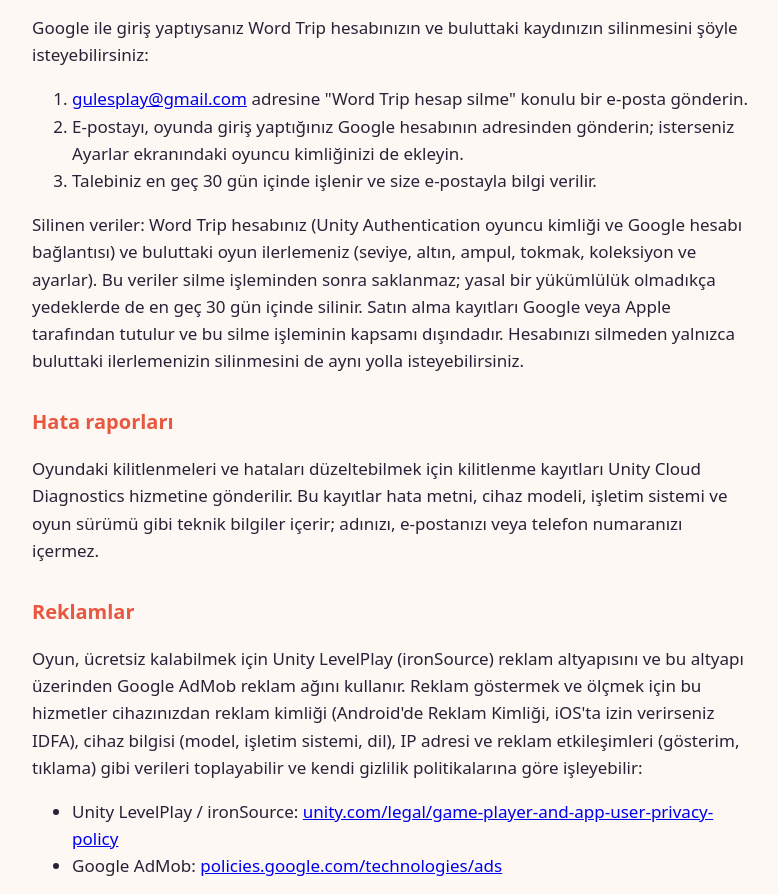
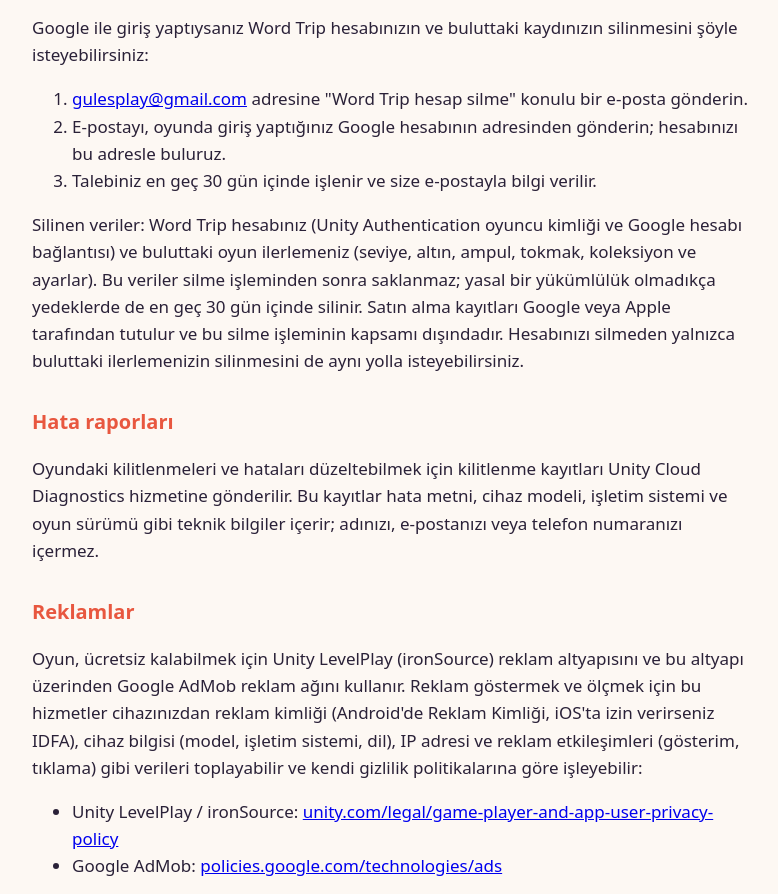
Before and after one commit to gulesplay/gulesplay.github.io, a plain HTML site: page kelime-turu/gizlilik.html in a window 1280 px wide. Shown: the part 789-1683 px from the top of the page, without its empty margins (248-1026 px from the left). Drawn offline with Linux system fonts and the light colour scheme.

Commit message:
Gizlilik: silme adımı netleştirildi
Co-Authored-By: Claude Opus 5.5 <noreply@anthropic.com>

```diff
--- a/kelime-turu/gizlilik.html
+++ b/kelime-turu/gizlilik.html
@@ -31,7 +31,7 @@
 <p>Google ile giriş yaptıysanız Word Trip hesabınızın ve buluttaki kaydınızın silinmesini şöyle isteyebilirsiniz:</p>
 <ol>
 <li><a href="mailto:gulesplay@gmail.com?subject=Word%20Trip%20hesap%20silme">gulesplay@gmail.com</a> adresine "Word Trip hesap silme" konulu bir e-posta gönderin.</li>
-<li>E-postayı, oyunda giriş yaptığınız Google hesabının adresinden gönderin; isterseniz Ayarlar ekranındaki oyuncu kimliğinizi de ekleyin.</li>
+<li>E-postayı, oyunda giriş yaptığınız Google hesabının adresinden gönderin; hesabınızı bu adresle buluruz.</li>
 <li>Talebiniz en geç 30 gün içinde işlenir ve size e-postayla bilgi verilir.</li>
 </ol>
 <p>Silinen veriler: Word Trip hesabınız (Unity Authentication oyuncu kimliği ve Google hesabı bağlantısı) ve buluttaki oyun ilerlemeniz (seviye, altın, ampul, tokmak, koleksiyon ve ayarlar). Bu veriler silme işleminden sonra saklanmaz; yasal bir yükümlülük olmadıkça yedeklerde de en geç 30 gün içinde silinir. Satın alma kayıtları Google veya Apple tarafından tutulur ve bu silme işleminin kapsamı dışındadır. Hesabınızı silmeden yalnızca buluttaki ilerlemenizin silinmesini de aynı yolla isteyebilirsiniz.</p>
```
